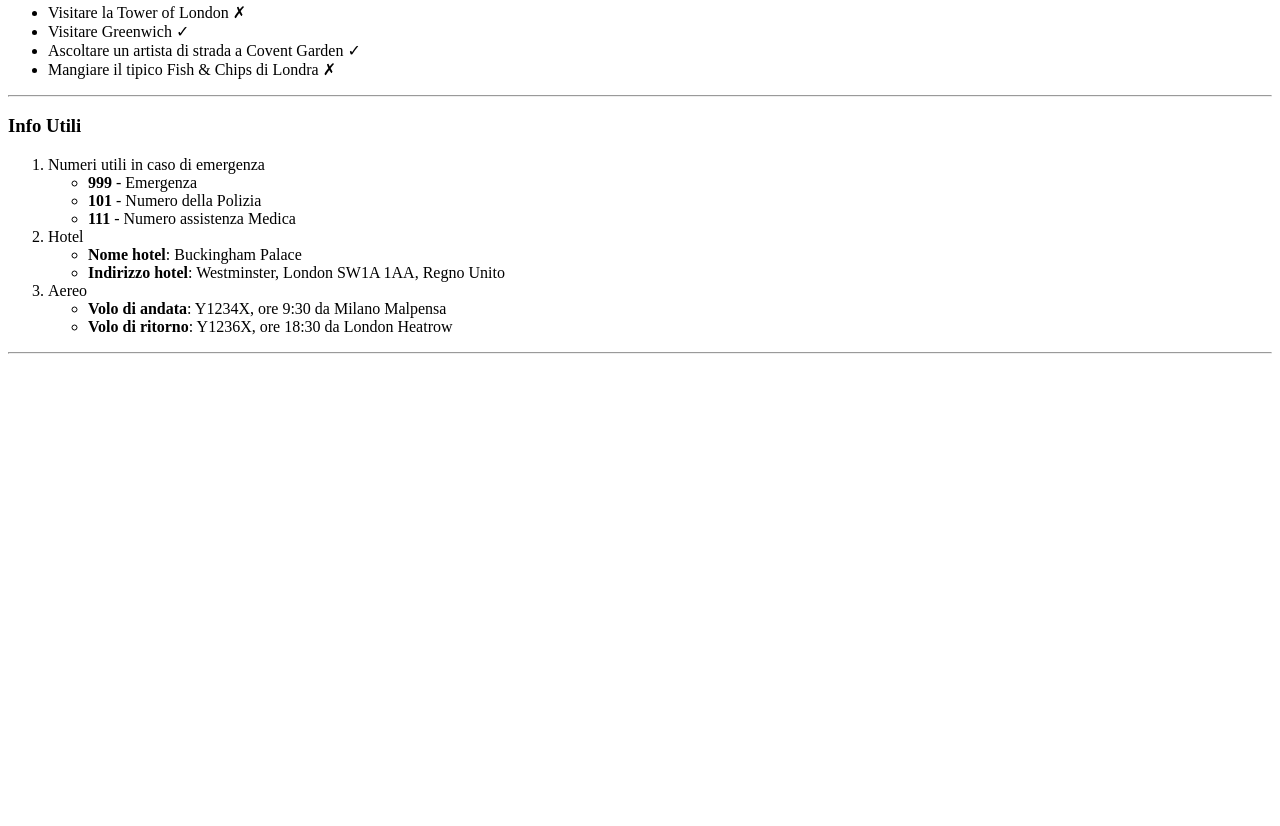
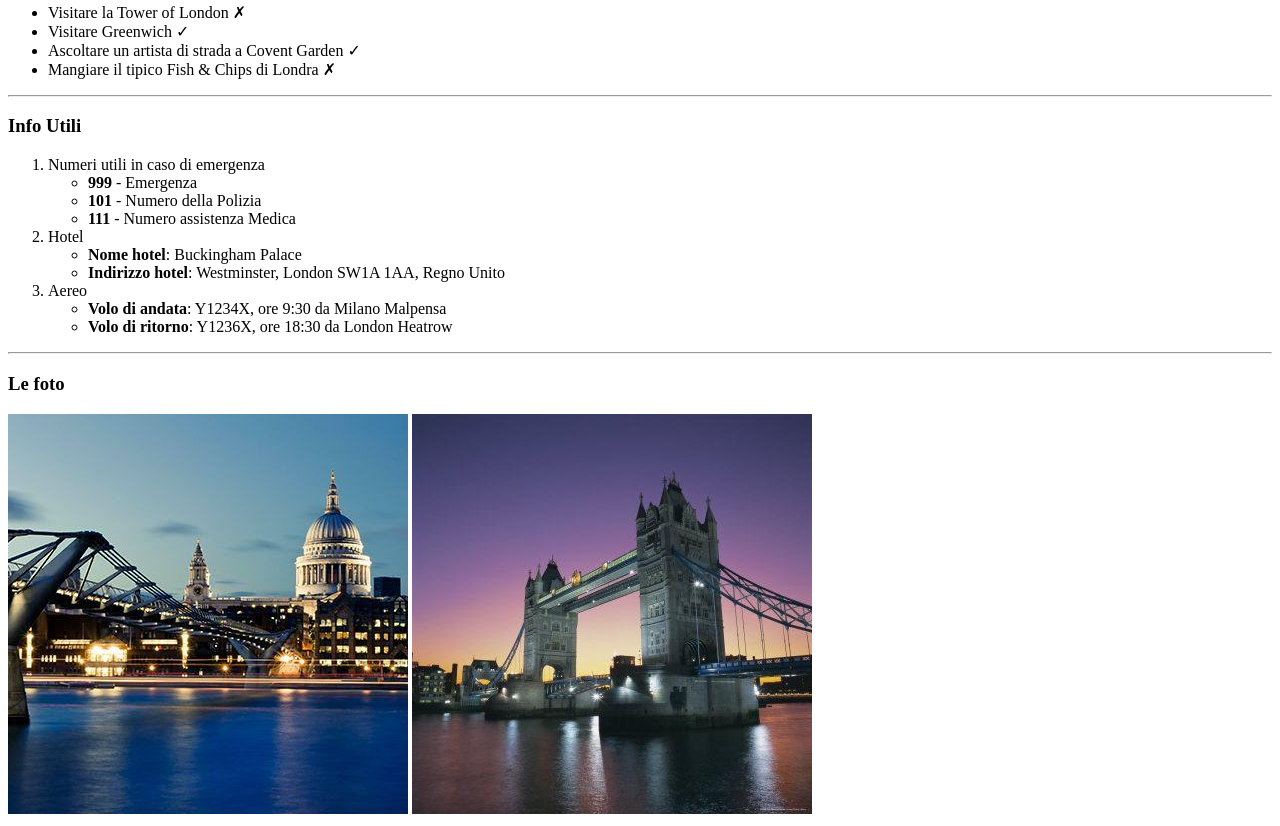
Before and after one commit to fvguajeXIII/html-london-trip, a plain HTML site: page index.html in a window 1280 px wide. Shown: the part 932-1758 px from the top of the page. Before the commit the page ends 1294 px from the top, so only its background shows below. Drawn offline with Linux system fonts and the light colour scheme.

Commit message:
Added footer & photos

```diff
--- a/index.html
+++ b/index.html
@@ -78,8 +78,12 @@
             </ol>
         </section>
         <hr>
-
     </main>
+    <footer>
+        <h3>Le foto</h3>
+        <img src="img/london-400x400-compressor_0.jpg" alt="London">
+        <img src="img/evening-tower-bridge-and-river-thames-london_u-L-P2QVZJ0.jpg" alt="London 2">
+    </footer>
 
 </body>
 </html>
```
